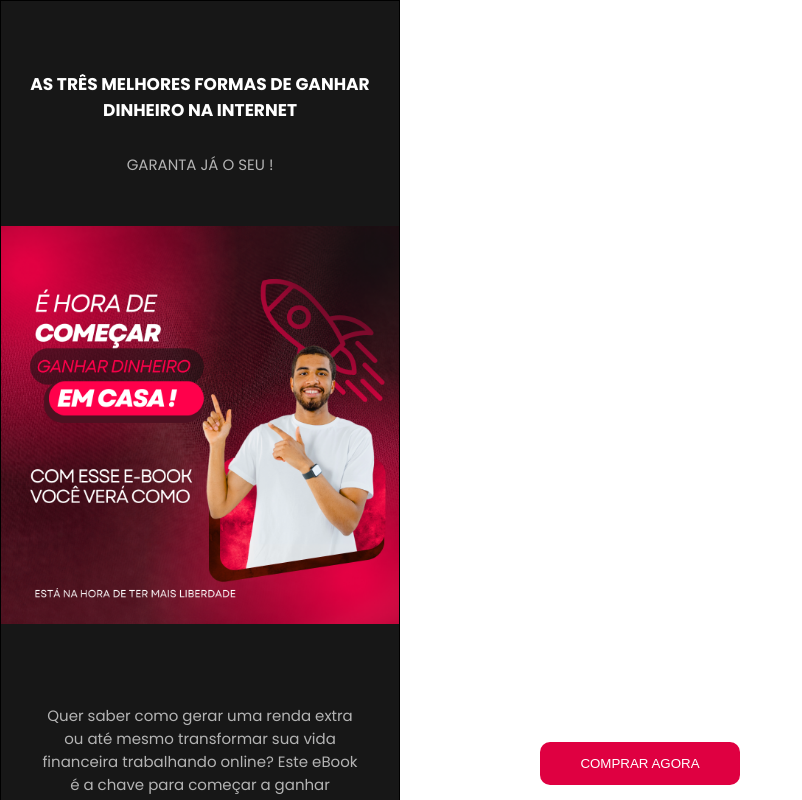
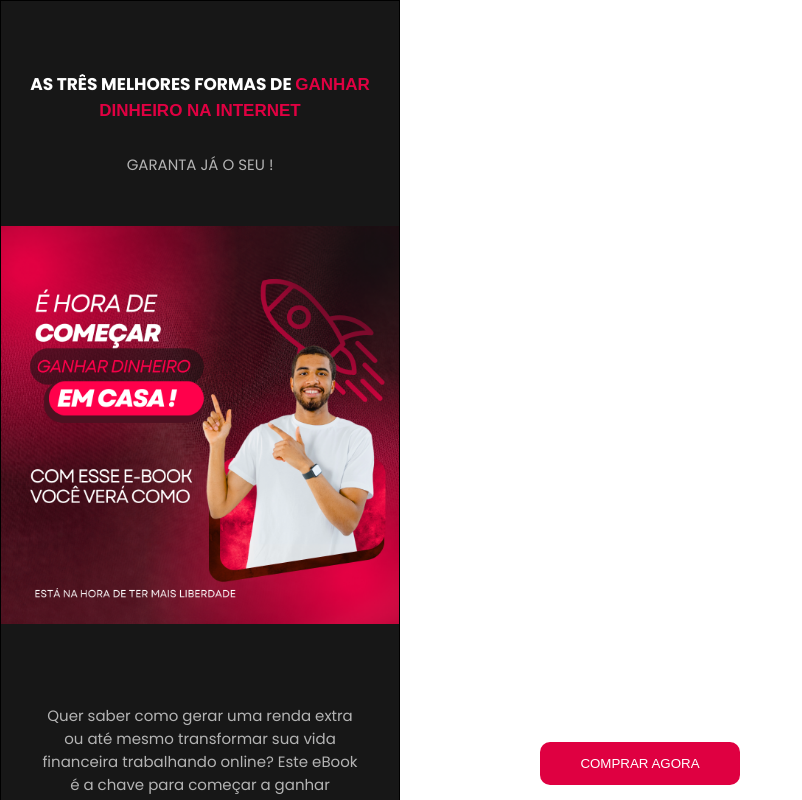
Before and after one commit to fabiohenridev/LP, a React (Vite) app in the folder guiasuplemento/: page / in a window 1280 px wide. Shown: the top 800 px of the page, without its empty margins (0-802 px from the left). Built offline with nearby package versions, Linux system fonts and the light colour scheme.

Commit message:
update-lp

```diff
--- a/guiasuplemento/src/Componentes/Head.css
+++ b/guiasuplemento/src/Componentes/Head.css
@@ -9,6 +9,10 @@ position: relative;
 top: 50px;
 padding: 20px;
 color: white;
+}
+
+.Internet{
+    color: #E00042;
 }
 
 .Head{
--- a/guiasuplemento/src/Componentes/Head.jsx
+++ b/guiasuplemento/src/Componentes/Head.jsx
@@ -4,7 +4,7 @@ export default function Head() {
     return (
         <div>
             <div className='Head'>
-                <h1>AS TRÊS MELHORES FORMAS DE GANHAR DINHEIRO NA INTERNET</h1>
+                <h1>AS TRÊS MELHORES FORMAS DE <span className='Internet'>GANHAR DINHEIRO NA INTERNET</span></h1>
                 <p>GARANTA JÁ O SEU !</p>
                 <div className='img'>
                     <img src="/MonneyOn.png" alt=''></img>
```
